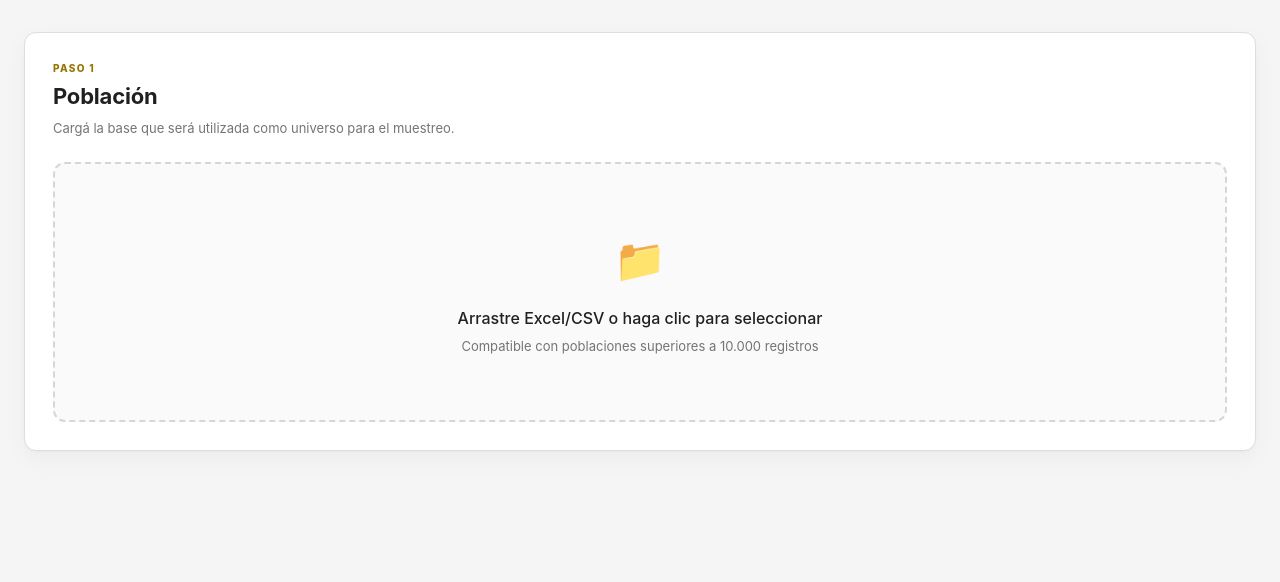
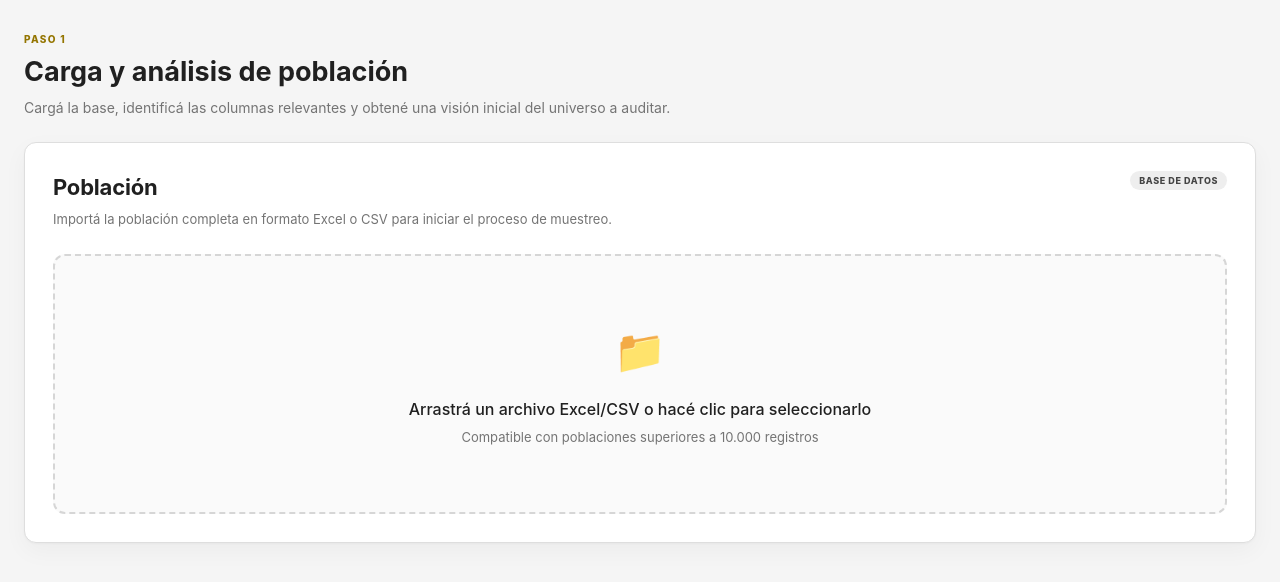
Before and after one commit to lucianabelengamarra90-netizen/audit-sampling, a Flask app: page / in a window 1280 px wide. Shown: the part 186-768 px from the top of the page. Run offline with Flask 3, Linux system fonts and the light colour scheme.

Commit message:
Update index.html

```diff
--- a/templates/index.html
+++ b/templates/index.html
@@ -41,22 +41,37 @@
 
 <section id="poblacion" class="tab-content active">
 
-    <div class="card">
+    <div class="page-intro">
+        <span class="section-eyebrow">PASO 1</span>
+        <h2>Carga y análisis de población</h2>
+        <p>
+            Cargá la base, identificá las columnas relevantes y obtené una visión inicial del universo a auditar.
+        </p>
+    </div>
+
+    <div class="card hero-upload-card">
+
         <div class="section-heading">
             <div>
-                <span class="section-eyebrow">PASO 1</span>
                 <h2>Población</h2>
                 <p class="section-description">
-                    Cargá la base que será utilizada como universo para el muestreo.
+                    Importá la población completa en formato Excel o CSV para iniciar el proceso de muestreo.
                 </p>
             </div>
+
+            <span class="info-badge statistical">
+                BASE DE DATOS
+            </span>
         </div>
 
-        <div class="upload-area" id="drop">
+        <div class="upload-area upload-area-large" id="drop">
+
             <div class="upload-icon">📁</div>
+
             <p class="upload-text">
-                Arrastre Excel/CSV o haga clic para seleccionar
+                Arrastrá un archivo Excel/CSV o hacé clic para seleccionarlo
             </p>
+
             <p class="upload-hint">
                 Compatible con poblaciones superiores a 10.000 registros
             </p>
@@ -67,67 +82,164 @@
                 accept=".csv,.xlsx,.xls,.xlsb"
                 hidden
             >
+
         </div>
 
-        <div id="msg"></div>
+        <div id="msg" class="upload-message"></div>
+
     </div>
 
 
-    <div class="card" id="mappingCard" style="display:none">
+    <div
+        class="card mapping-card"
+        id="mappingCard"
+        style="display:none"
+    >
 
         <div class="section-heading">
+
             <div>
                 <h2>Mapeo de columnas</h2>
+
                 <p class="section-description">
-                    Indicá qué información representa cada columna de la base.
-                    ID e Importe son obligatorios.
+                    Indicá qué representa cada campo de la base. ID e Importe son obligatorios para continuar.
                 </p>
             </div>
+
+            <span class="info-badge monetary">
+                CONFIGURACIÓN
+            </span>
+
         </div>
 
-        <div class="mapping-grid" id="mapping"></div>
+
+        <div class="mapping-helper">
+
+            <div class="mapping-helper-item">
+                <strong>ID</strong>
+                <span>
+                    Identificador único del registro.
+                </span>
+            </div>
+
+            <div class="mapping-helper-item">
+                <strong>Importe</strong>
+                <span>
+                    Campo monetario utilizado para análisis y muestreo.
+                </span>
+            </div>
+
+            <div class="mapping-helper-item">
+                <strong>Otros campos</strong>
+                <span>
+                    Son opcionales y aportan contexto a la muestra.
+                </span>
+            </div>
+
+        </div>
+
+
+        <div
+            class="mapping-grid pretty-mapping-grid"
+            id="mapping"
+        ></div>
+
+
+        <div class="mapping-actions">
 
             <button
-            class="btn btn-primary"
+                class="btn btn-primary btn-large"
                 id="analyze"
-            style="margin-top:20px"
             >
                 Analizar población
             </button>
 
         </div>
 
-
-    <div id="populationResults" style="display:none">
-
-        <div class="dashboard-grid" id="popKpis"></div>
-
-        <div class="card">
-            <div class="section-heading compact">
-                <div>
-                    <h3>Calidad y concentración</h3>
-                    <p class="section-description">
-                        Indicadores para detectar valores atípicos y concentración monetaria.
-                    </p>
-                </div>
     </div>
 
-            <div class="quality-grid" id="quality"></div>
-        </div>
+
+    <div
+        id="populationResults"
+        style="display:none"
+    >
 
         <div class="card">
 
             <div class="section-heading compact">
+
                 <div>
-                    <h3>Vista previa</h3>
+                    <h2>Indicadores generales</h2>
+
                     <p class="section-description">
-                        Se muestran solo algunas filas. La herramienta trabaja sobre la población completa.
+                        Resumen cuantitativo de la población cargada.
                     </p>
                 </div>
+
+                <span class="info-badge statistical">
+                    ANÁLISIS
+                </span>
+
+            </div>
+
+            <div
+                class="dashboard-grid"
+                id="popKpis"
+            ></div>
+
+        </div>
+
+
+        <div class="card">
+
+            <div class="section-heading compact">
+
+                <div>
+                    <h2>Calidad y concentración</h2>
+
+                    <p class="section-description">
+                        Indicadores para detectar valores atípicos, concentración monetaria y posibles riesgos en la población.
+                    </p>
+                </div>
+
+            </div>
+
+            <div
+                class="quality-grid"
+                id="quality"
+            ></div>
+
+        </div>
+
+
+        <div class="card">
+
+            <div class="section-heading compact">
+
+                <div>
+                    <h2>Vista previa</h2>
+
+                    <p class="section-description">
+                        Se muestran algunas filas a modo de referencia. La herramienta procesa la población completa.
+                    </p>
+                </div>
+
+            </div>
+
+            <div class="preview-note">
+                <span>Vista parcial</span>
+                <em>
+                    La cantidad de filas visibles no limita el análisis ni el cálculo de la muestra.
+                </em>
             </div>
 
             <div class="table-container">
-                <table class="data-table" id="preview"></table>
+
+                <table
+                    class="data-table"
+                    id="preview"
+                ></table>
+
             </div>
 
         </div>
```
Lines whose indentation alone changed are shown as unchanged.
